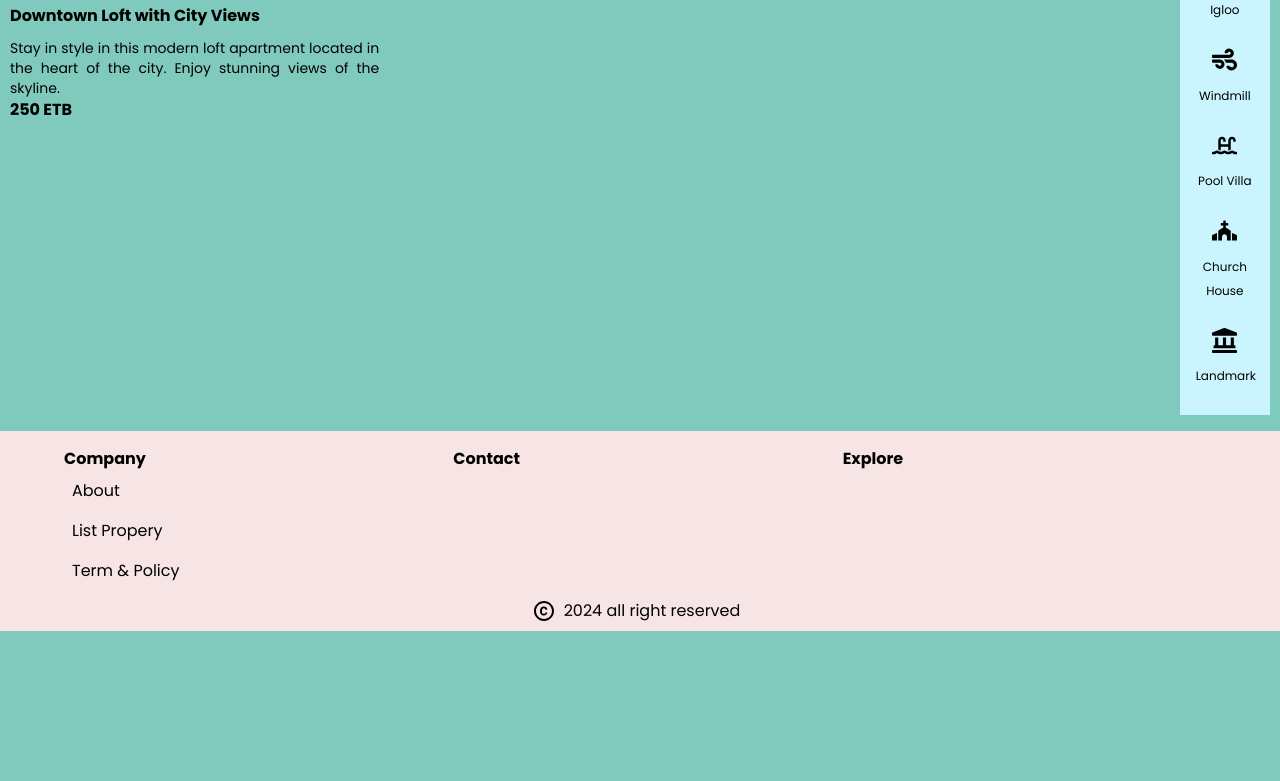
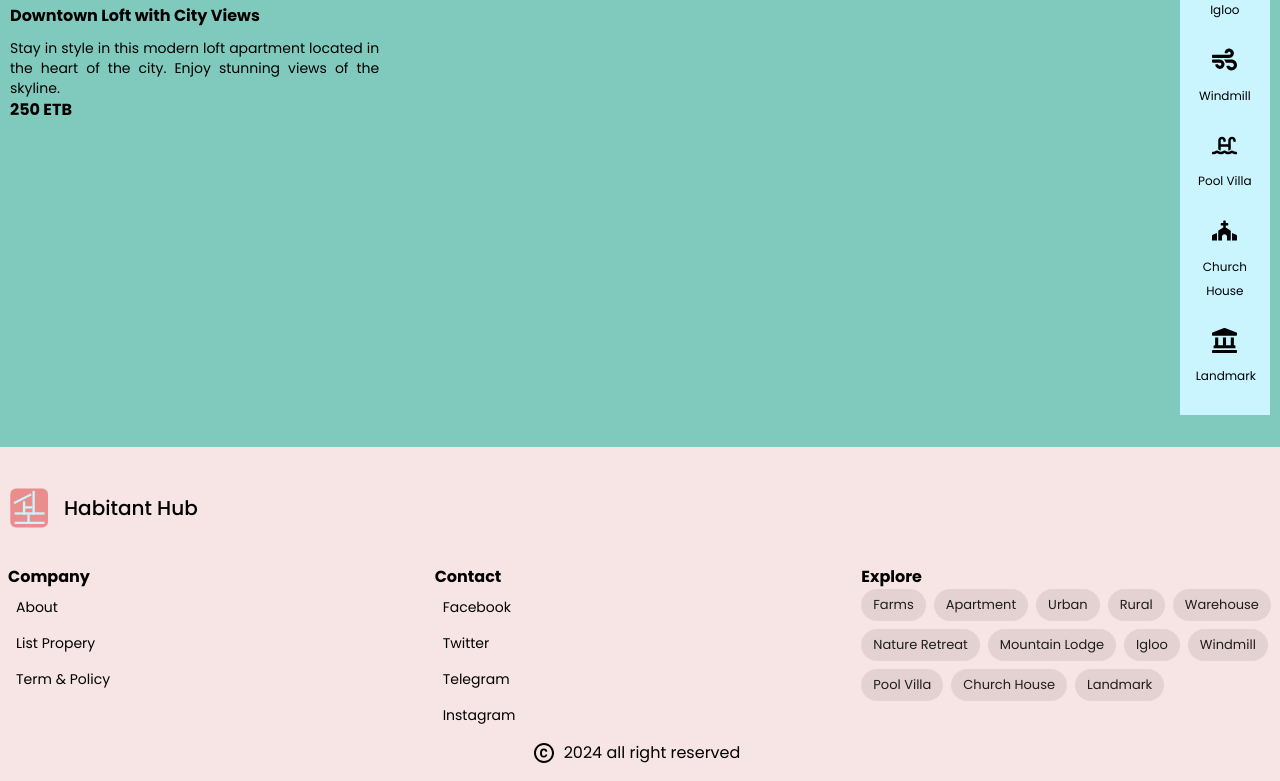
Before and after one commit to BoruTamena/Habitant_Hub, a Next.js app: page / in a window 1280 px wide. Shown: the part 789-1570 px from the top of the page. Before the commit the page ends 1420 px from the top, so only its background shows below. Built offline with nearby package versions, Linux system fonts and the light colour scheme; data requests are answered from the project's data file.

Commit message:
footer component implemented

```diff
--- a/src/components/Footer.tsx
+++ b/src/components/Footer.tsx
@@ -1,7 +1,9 @@
 "use client"
 
 import { Copyright } from "@mui/icons-material";
-import { Container ,Grid ,Typography,Stack} from "@mui/material";
+import { Container ,Grid ,Typography,Stack, Box, Chip} from "@mui/material";
+import Image from "next/image";
+import { HouseCategories } from "../../constant";
 
 type Props = {}
 
@@ -27,18 +29,24 @@ const Footer = (props: Props) => {
 const Contact=[
     {
         id:1,
-        name:"",
+        name:"Facebook",
         url:""
     },
 
     {
         id:2,
-        name:"",
+        name:"twitter",
         url:""
     },
     {
         id:3,
-        name:"",
+        name:"Telegram",
+        url:""
+    }
+    ,
+    {
+        id:4,
+        name:"Instagram",
         url:""
     }
 ]
@@ -46,16 +54,30 @@ const Contact=[
 
 
   return (
-   <>
-<Container >
+   <Box p={1}>
 
-<Grid container spacing={2}>
+<br/>
+<Stack direction={"row"} spacing={2} alignItems={"center"} sx={{marginTop:"10px"}}>
+
+    <Image alt="logo"
+      width={40}
+      height={50}
+      src="/logo/HabitantHub.svg"
+      style={{cursor:"pointer"}}
+    />
+    <Typography variant="h6" > Habitant Hub</Typography>
+
+   </Stack>
+
+<Grid container spacing={2} mt={2}>
+
 
   <Grid item md={4}>
 
+
     <Typography fontWeight={"bold"}> Company</Typography>
     {
-        Company.map((item,index)=><Typography textTransform={"capitalize"} p={1}>{item.name}</Typography>)
+        Company.map((item,index)=><Typography variant="body2" textTransform={"capitalize"} p={1}>{item.name}</Typography>)
     }
 
 
@@ -65,7 +87,9 @@ const Contact=[
   <Grid item md={4}>
 
   <Typography fontWeight={"bold"}>Contact</Typography>
-
+  {
+        Contact.map((item,index)=><Typography variant="body2" textTransform={"capitalize"} p={1}>{item.name}</Typography>)
+  }
 
   </Grid>
 
@@ -73,6 +97,13 @@ const Contact=[
 
     <Typography fontWeight={"bold"}>Explore</Typography>
 
+    <Stack direction={"row"} spacing={1} useFlexGap flexWrap={"wrap"} alignItems={"center"} >
+
+        {
+            HouseCategories.map((item,index)=><Chip label={item.category}/>)
+        }
+
+    </Stack>
 
     </Grid>
 
@@ -83,8 +114,8 @@ const Contact=[
   <Typography p={1} textAlign={"center"}> 2024 all right  reserved</Typography>
 </Stack>
 
-</Container>
-   </>
+
+   </Box>
   )
 };
 
--- a/src/components/SecondaryFilter.tsx
+++ b/src/components/SecondaryFilter.tsx
@@ -1,5 +1,6 @@
 import { Box, Button, Stack } from "@mui/material";
 import { Amenities } from "../../constant/Amenities";
+import { Filter2Rounded, FilterDrama } from "@mui/icons-material";
 
 
 
@@ -18,9 +19,14 @@ const SecondaryFilter = (props: Props) => {
       <Button
        variant="contained"
        color="secondary"
-       sx={{boxShadow:"none",borderRadius:10,marginRight:5}} >
+       sx={{boxShadow:"none",borderRadius:5}}
+
+       >
         Filter
       </Button>
+
+
+
 
     </Stack>
 
```
